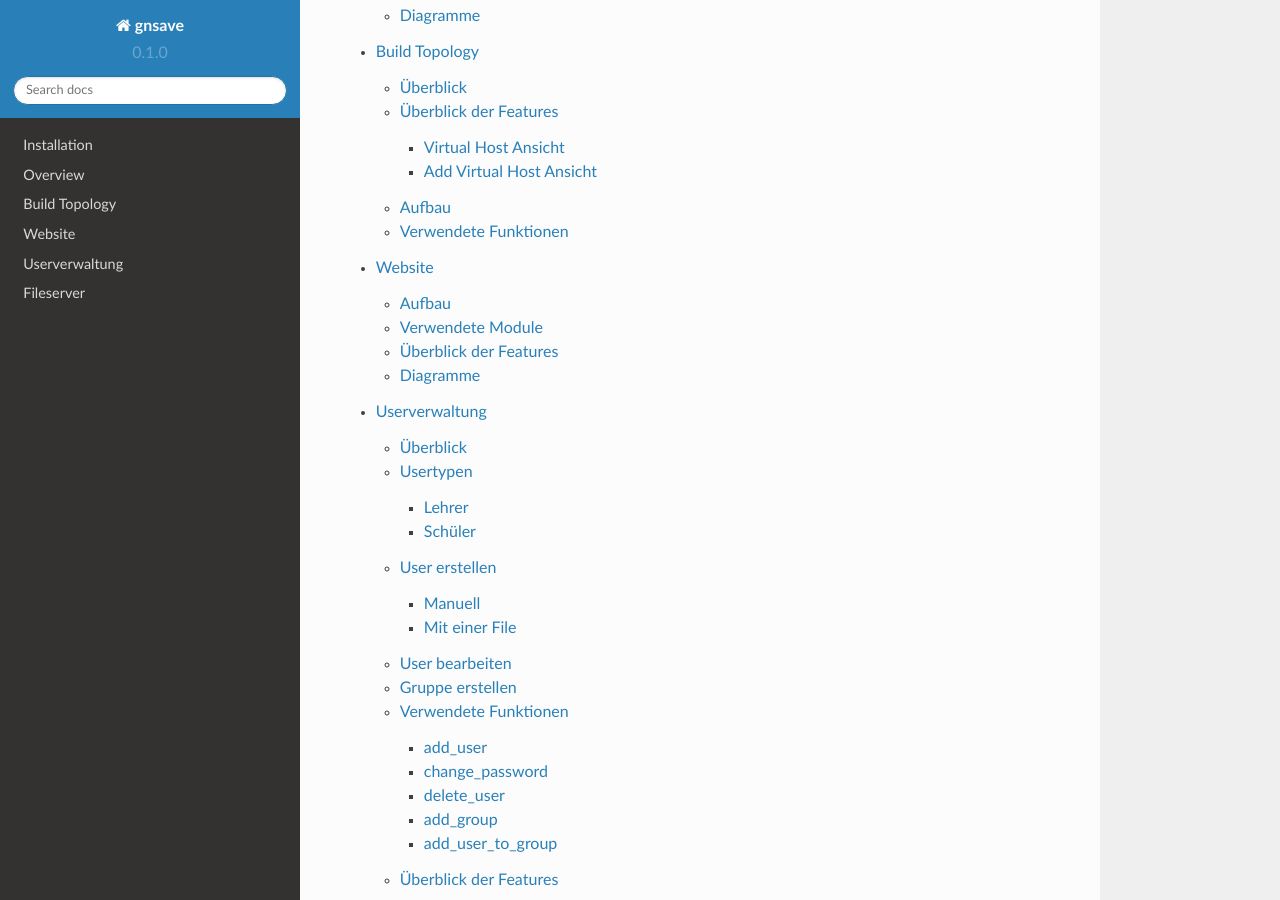
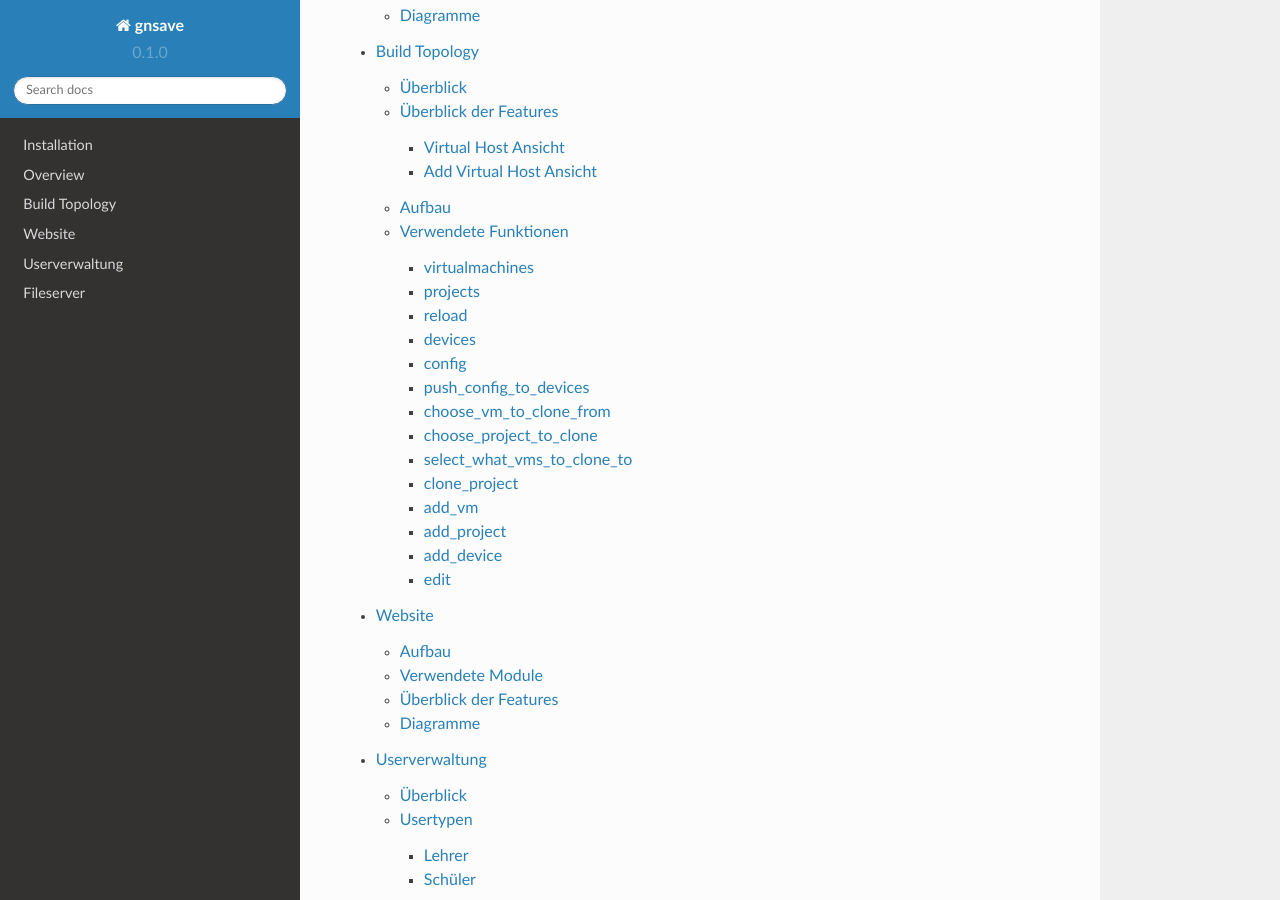
Before and after one commit to gnsave/GNSave, a Sphinx documentation site: the page built from docs/source/index.rst, in a window 1280 px wide and 900 px high, scrolled down 913 px. Built offline with Sphinx 7.4.7 and the Read the Docs theme 2.0.0, drawn with Linux system fonts in a browser that asks for light colours.

Commit message:
Funktionen Ueberschriften hinzugefügt

```diff
--- a/docs/source/build-topology.rst
+++ b/docs/source/build-topology.rst
@@ -42,9 +42,14 @@ Hier sieht man den Aufbau der Build-Topology Funktionen:
   :alt: GNS3-API Klassendiagramm
 
 Verwendete Funktionen
-----------------
+--------------------
 
-namespaces/build-topology/views.py
+Im folgenden werden die verwendeten Funktionen erklärt:
+
+Pfad: namespaces/build-topology/views.py
+
+virtualmachines
+^^^^^^^^^^^^^^^^
 
 .. code-block:: python
 
@@ -53,6 +58,9 @@ namespaces/build-topology/views.py
       if not request.user.is_superuser:
           return render(request, "user/404.html")
       return render(request, "admin/Build Topology/Virtual Machines/virtual_machines.html")
+
+projects
+^^^^^^^^^^^^^^^^
 
 .. code-block:: python
 
@@ -72,6 +80,9 @@ namespaces/build-topology/views.py
       return render(request, "admin/Build Topology/Projects/projects.html",
                     context={"projects": virtual_machine.get_projects(), "virtual_machine": vm})
 
+reload
+^^^^^^^^^^^^^^^^
+
 .. code-block:: python
 
   @login_required()
@@ -81,6 +92,9 @@ namespaces/build-topology/views.py
       for vm in virtual_machines.values():
           vm.init_projects()
       return redirect("/")
+
+devices
+^^^^^^^^^^^^^^^^
 
 .. code-block:: python
 
@@ -108,6 +122,9 @@ namespaces/build-topology/views.py
       return render(request, "admin/Build Topology/Devices/devices.html",
                     context={"devices": projekt.get_devices().items(), "project": project, "virtual_machine": vm})
 
+config
+^^^^^^^^^^^^^^^^
+
 .. code-block:: python
 
   @login_required()
@@ -126,6 +143,9 @@ namespaces/build-topology/views.py
 
       return render(request, "admin/Build Topology/Devices/conf_devices.html",
                     context={"devices": projekte[project].get_devices(), "project": project, "virtual_machine": vm})
+
+push_config_to_devices
+^^^^^^^^^^^^^^^^^^^^^^^^
 
 .. code-block:: python
 
@@ -158,6 +178,8 @@ namespaces/build-topology/views.py
       return render(request, "admin/Build Topology/Devices/conf_devices.html",
                     context={"devices": projekt.get_devices(), "project": project, "virtual_machine": vm})
 
+choose_vm_to_clone_from
+^^^^^^^^^^^^^^^^^^^^^^^^
 
 .. code-block:: python
 
@@ -167,6 +189,9 @@ namespaces/build-topology/views.py
           return render(request, "user/404.html")
 
       return render(request, "admin/Build Topology/Clone Project/choose_vm_to_clone_from.html")
+
+choose_project_to_clone
+^^^^^^^^^^^^^^^^^^^^^^^^
 
 .. code-block:: python
 
@@ -182,6 +207,9 @@ namespaces/build-topology/views.py
 
       return render(request, "admin/Build Topology/Clone Project/choose_project_to_clone.html",
                     context={"projects": virtual_machines[vm].get_projects(), "virtual_machine": vm})
+
+select_what_vms_to_clone_to
+^^^^^^^^^^^^^^^^^^^^^^^^^^^^^^
 
 .. code-block:: python
 
@@ -203,6 +231,9 @@ namespaces/build-topology/views.py
 
       return render(request, "admin/Build Topology/Clone Project/select_vms.html",
                     context={"project": project, "virtual_machine": vm})
+
+clone_project
+^^^^^^^^^^^^^^^^^^^^^^^^
 
 .. code-block:: python
 
@@ -226,6 +257,9 @@ namespaces/build-topology/views.py
 
       return redirect("/build_topology/relaod")
 
+add_vm
+^^^^^^^^^^^^^^^^^^^^^^^^
+
 .. code-block:: python
 
   @login_required()
@@ -245,6 +279,9 @@ namespaces/build-topology/views.py
           return render(request, "admin/404.html")
       return redirect("/")
 
+add_project
+^^^^^^^^^^^^^^^^^^^^^^^^
+
 .. code-block:: python
 
   @login_required()
@@ -262,6 +299,9 @@ namespaces/build-topology/views.py
       name = request.POST.get("name", "")
       virtual_machines[vm].create_project(name)
       return redirect(f"/build_topology/projects/{vm}")
+
+add_device
+^^^^^^^^^^^^^^^^^^^^^^^^
 
 .. code-block:: python
 
@@ -292,6 +332,9 @@ namespaces/build-topology/views.py
       return render(request, "admin/Build Topology/Devices/devices.html",
                     context={"devices": projekt.get_devices().items(), "project": project, "virtual_machine": vm})
 
+edit
+^^^^^^^^^^^^^^^^^^^^^^^^
+
 .. code-block:: python
 
   def edit(request, vm, project, device):
```
